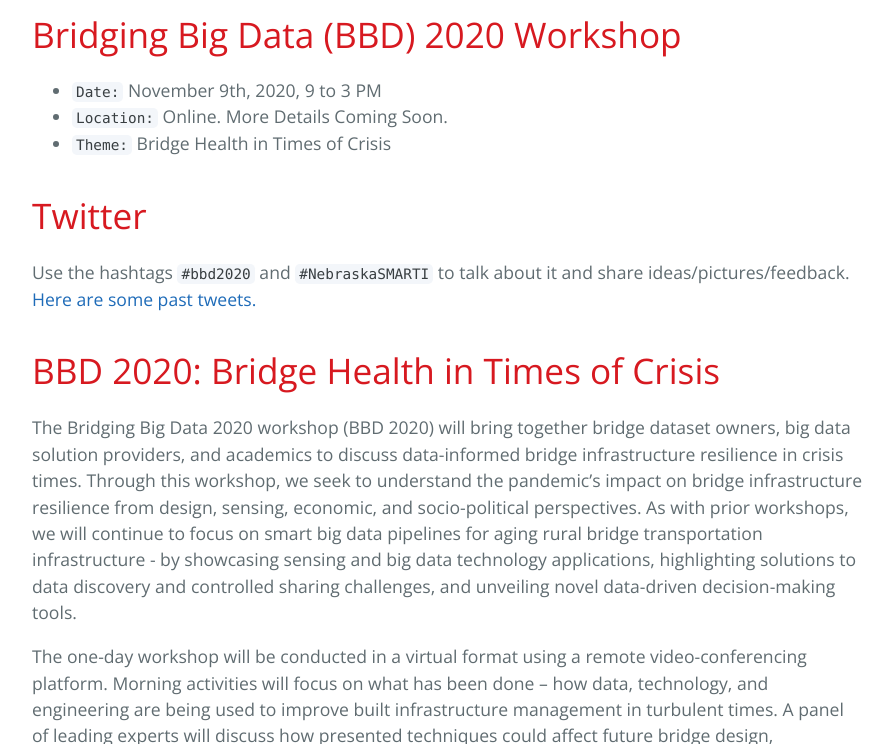
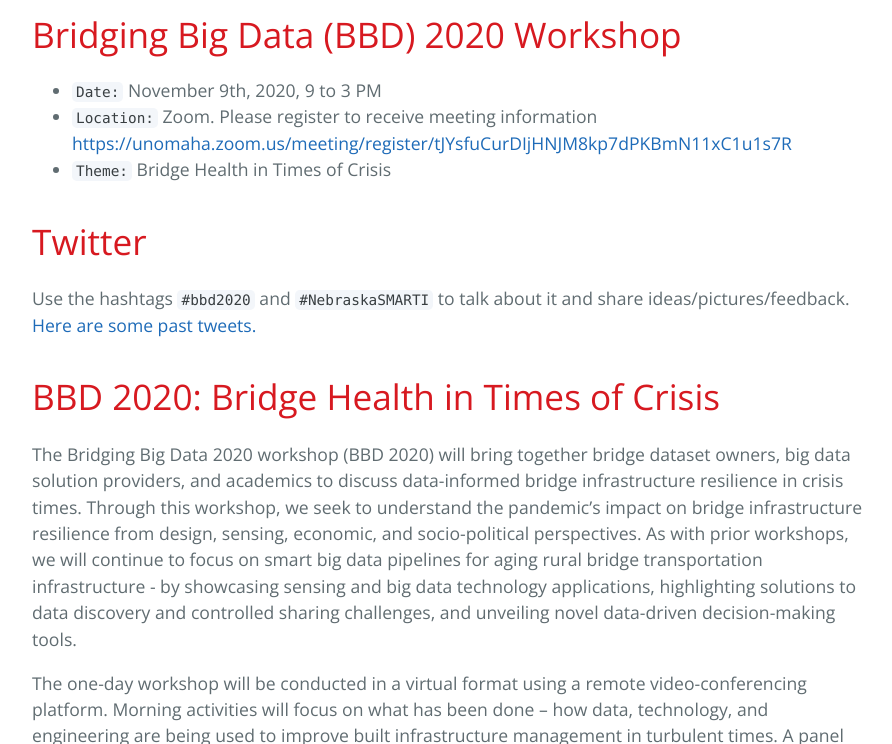
Before and after one commit to BridgingBigData/BridgingBigData.github.io, a Jekyll site: the page built from pages/bbd2020.md, in a window 1280 px wide and 900 px high, scrolled down 589 px, cut to the strip 156-900 px from the top of the window. Shown: the whole strip, without its empty margins (192-1084 px from the left). Built offline with Jekyll 4.4.1, drawn with Linux system fonts in a browser that asks for light colours; some of the changed text lies outside the part shown.

Commit message:
Update bbd2020.md

````diff
--- a/pages/bbd2020.md
+++ b/pages/bbd2020.md
@@ -7,7 +7,7 @@ description: Bridging Big Data Workshop
 
 # Bridging Big Data (BBD) 2020 Workshop
 * ```Date:``` November 9th, 2020, 9 to 3 PM
-* ```Location:``` Online. More Details Coming Soon.
+* ```Location:``` Zoom. Please register to receive meeting information [https://unomaha.zoom.us/meeting/register/tJYsfuCurDIjHNJM8kp7dPKBmN11xC1u1s7R](https://unomaha.zoom.us/meeting/register/tJYsfuCurDIjHNJM8kp7dPKBmN11xC1u1s7R)
 * ```Theme:``` Bridge Health in Times of Crisis
 
 # Twitter
````
Also changed, not shown: other parts of pages/bbd2020.md (+1 -1 lines).
